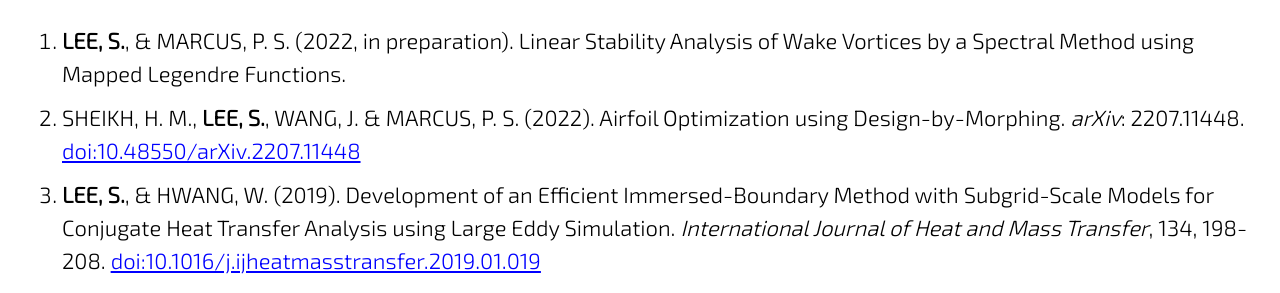
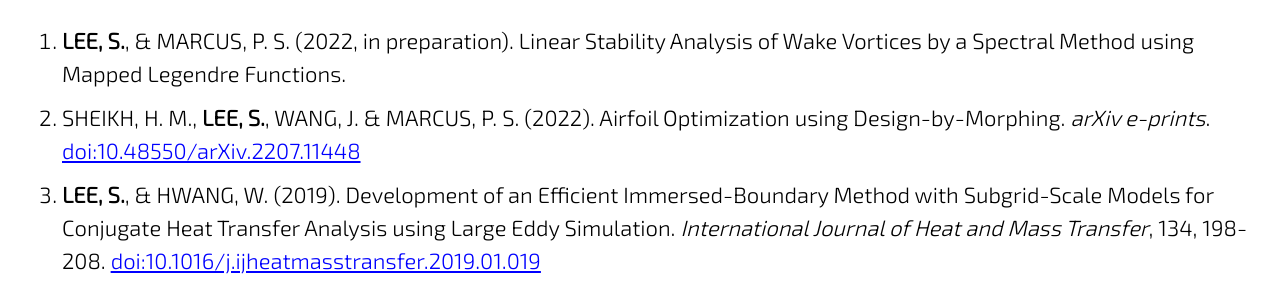
Before and after one commit to jun9303/jun9303.github.io, a Jekyll site: the page built from _pages/publications.md, in a window 1280 px wide. Shown: the part 410-703 px from the top of the page. Built offline with Jekyll 4.4.1, drawn with Linux system fonts in a browser that asks for light colours; cached includes are drawn as plain includes; nearby versions of some CDN libraries; emoji names are drawn with the system emoji font.

Commit message:
Publication updates 072522

```diff
--- a/_pages/publications.md
+++ b/_pages/publications.md
@@ -11,7 +11,7 @@ header:
 # PEER-REVIEWED JOURNALS
 
 1. **LEE, S.**, & MARCUS, P. S. (2022, in preparation). Linear Stability Analysis of Wake Vortices by a Spectral Method using Mapped Legendre Functions.
-2. SHEIKH, H. M., **LEE, S.**, WANG, J. & MARCUS, P. S. (2022). Airfoil Optimization using Design-by-Morphing. *arXiv*: 2207.11448. [doi:10.48550/arXiv.2207.11448](
+2. SHEIKH, H. M., **LEE, S.**, WANG, J. & MARCUS, P. S. (2022). Airfoil Optimization using Design-by-Morphing. *arXiv e-prints*. [doi:10.48550/arXiv.2207.11448](
 https://doi.org/10.48550/arXiv.2207.11448)
 3. **LEE, S.**, & HWANG, W. (2019). Development of an Efficient Immersed-Boundary Method with Subgrid-Scale Models for Conjugate Heat Transfer Analysis using Large Eddy Simulation. *International Journal of Heat and Mass Transfer*, 134, 198-208. [doi:10.1016/j.ijheatmasstransfer.2019.01.019](https://doi.org/10.1016/j.ijheatmasstransfer.2019.01.019)
 4. BAEK, S., **LEE, S.**, HWANG, W., & PARK, J. S. (2018). Experimental and Numerical Investigation of the Flow in a Trailing Edge Ribbed Internal Cooling Passage. *Journal of Turbomachinery*, 141 (1), 011012. [doi:10.1115/1.4041868](https://doi.org/10.1115/1.4041868)
```
